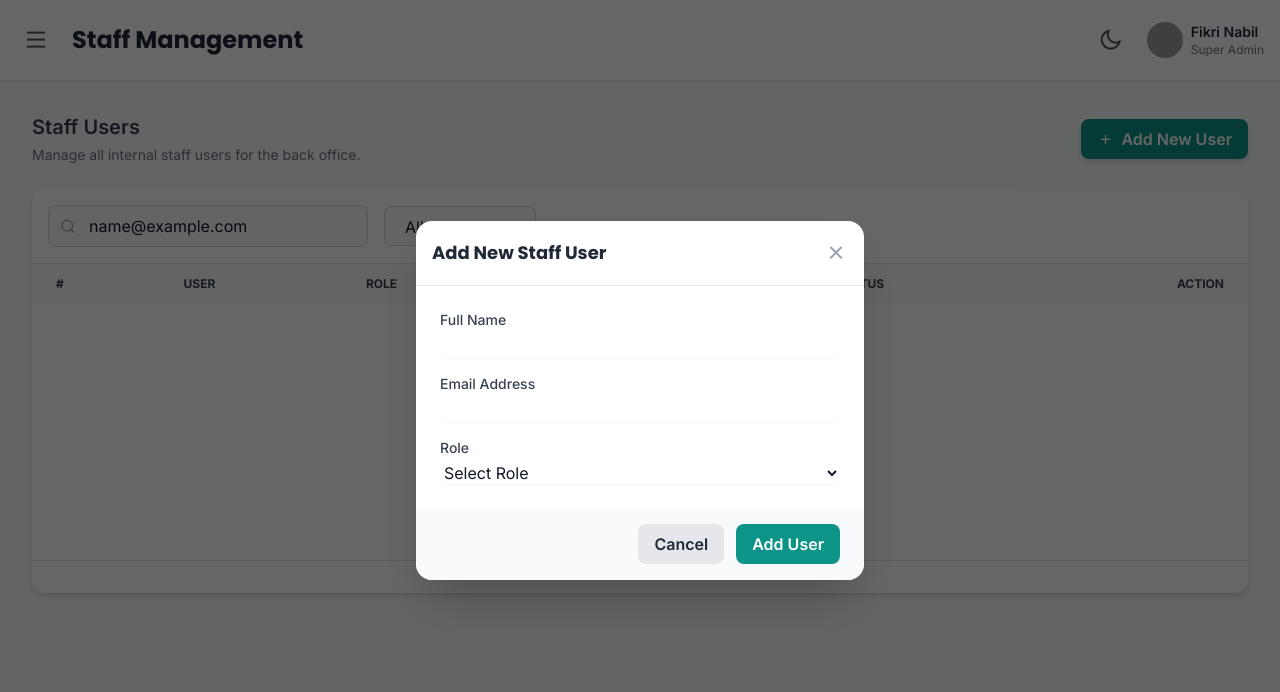
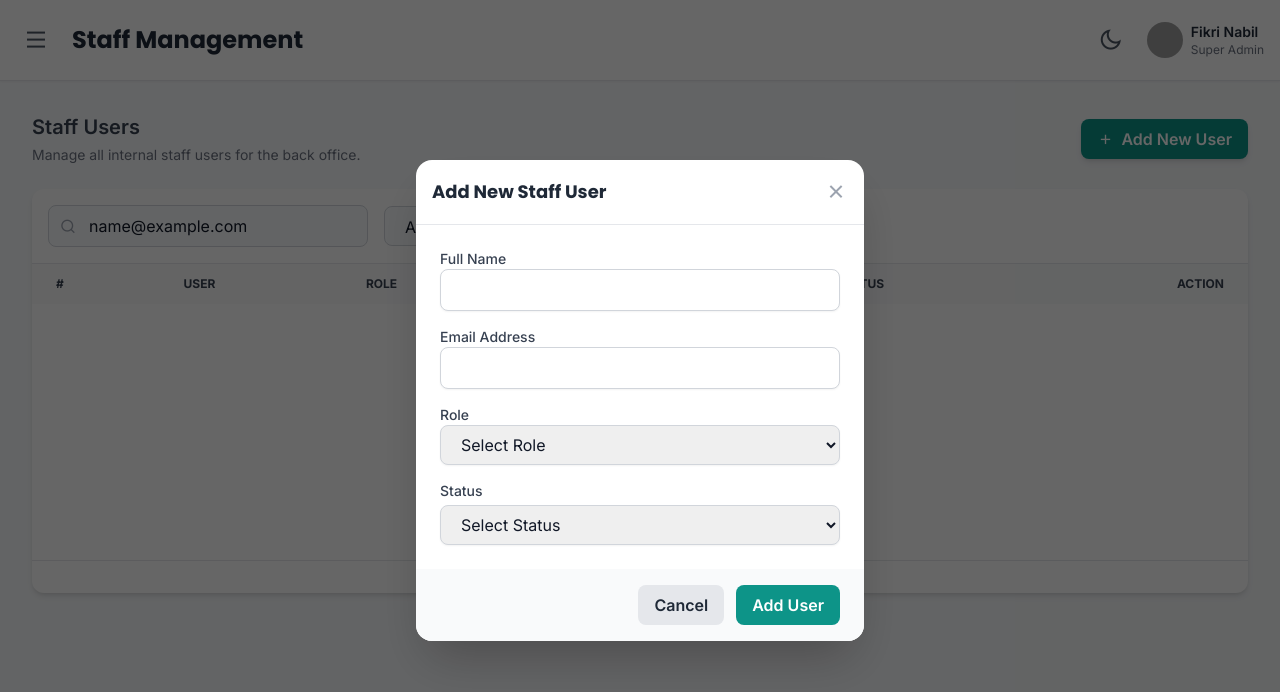
Before and after one commit to webappstudio-my/mysertifico, a React (Vite) app: page /bo/admin/staff in a window 1280 px wide. Both pictures are taken after typing "name@example.com" into the empty fields and a click on the button "Add New User". Shown: the top 692 px of the page. Built offline with nearby package versions, Linux system fonts and the light colour scheme; grey boxes are pictures that could not be loaded.

Commit message:
fix input fields sizes for add new user + add status input on add new user modal

```diff
--- a/src/components/bo/BoAddUserModal.jsx
+++ b/src/components/bo/BoAddUserModal.jsx
@@ -4,6 +4,7 @@ const BoAddUserModal = ({ isOpen, onClose, onAddUser }) => {
     const [fullName, setFullName] = useState('');
     const [email, setEmail] = useState('');
     const [role, setRole] = useState('');
+    const [status, setStatus] = useState('');
     const [error, setError] = useState('');
     const modalPanelRef = useRef(null);
 
@@ -13,6 +14,7 @@ const BoAddUserModal = ({ isOpen, onClose, onAddUser }) => {
             setFullName('');
             setEmail('');
             setRole('');
+            setStatus('');
             setError('');
         }
     }, [isOpen]);
@@ -34,7 +36,7 @@ const BoAddUserModal = ({ isOpen, onClose, onAddUser }) => {
         e.preventDefault();
         setError(''); // Clear previous errors
 
-        if (!fullName || !email || !role) {
+        if (!fullName || !email || !role || !status) {
             setError('Please fill in all fields.');
             return;
         }
@@ -45,7 +47,7 @@ const BoAddUserModal = ({ isOpen, onClose, onAddUser }) => {
             return;
         }
 
-        onAddUser({ fullName, email, role });
+        onAddUser({ fullName, email, role, status });
         onClose(); // Close modal after successful submission
     };
 
@@ -72,7 +74,7 @@ const BoAddUserModal = ({ isOpen, onClose, onAddUser }) => {
                             <input
                                 type="text"
                                 id="new-user-name"
-                                className="mt-1 block w-full border-gray-300 dark:border-gray-600 rounded-lg shadow-sm focus:border-primary focus:ring-primary bg-white dark:bg-gray-700 text-gray-900 dark:text-white"
+                                className="w-full px-4 py-2 border border-gray-300 dark:border-gray-600 rounded-lg shadow-sm dark:bg-gray-700 focus:outline-none focus:ring-2 focus:ring-primary text-gray-900 dark:text-white pr-10"
                                 value={fullName}
                                 onChange={(e) => setFullName(e.target.value)}
                             />
@@ -82,7 +84,7 @@ const BoAddUserModal = ({ isOpen, onClose, onAddUser }) => {
                             <input
                                 type="email"
                                 id="new-user-email"
-                                className="mt-1 block w-full border-gray-300 dark:border-gray-600 rounded-lg shadow-sm focus:border-primary focus:ring-primary bg-white dark:bg-gray-700 text-gray-900 dark:text-white"
+                                className="w-full px-4 py-2 border border-gray-300 dark:border-gray-600 rounded-lg shadow-sm dark:bg-gray-700 focus:outline-none focus:ring-2 focus:ring-primary text-gray-900 dark:text-white pr-10"
                                 value={email}
                                 onChange={(e) => setEmail(e.target.value)}
                             />
@@ -91,7 +93,7 @@ const BoAddUserModal = ({ isOpen, onClose, onAddUser }) => {
                             <label htmlFor="new-user-role" className="block text-sm font-medium text-gray-700 dark:text-gray-300">Role</label>
                             <select
                                 id="new-user-role"
-                                className="mt-1 block w-full border-gray-300 dark:border-gray-600 rounded-lg shadow-sm focus:border-primary focus:ring-primary bg-white dark:bg-gray-700 text-gray-900 dark:text-white"
+                                className="w-full px-4 py-2 border border-gray-300 dark:border-gray-600 rounded-lg shadow-sm dark:bg-gray-700 focus:outline-none focus:ring-2 focus:ring-primary text-gray-900 dark:text-white pr-10"
                                 value={role}
                                 onChange={(e) => setRole(e.target.value)}
                             >
@@ -99,6 +101,19 @@ const BoAddUserModal = ({ isOpen, onClose, onAddUser }) => {
                                 <option value="Super Admin">Super Admin</option>
                                 <option value="Admin">Admin</option>
                                 <option value="Manager">Manager</option>
+                            </select>
+                        </div>
+                        <div>
+                            <label htmlFor="status" className="block text-sm font-medium text-gray-700 dark:text-gray-300 mb-1">Status</label>
+                            <select
+                                id="status"
+                                className="w-full px-4 py-2 border border-gray-300 dark:border-gray-600 rounded-lg shadow-sm dark:bg-gray-700 focus:outline-none focus:ring-2 focus:ring-primary text-gray-900 dark:text-white"
+                                value={status}
+                                onChange={(e) => setStatus(e.target.value)}
+                            >
+                                <option value="">Select Status</option>
+                                <option value="Active">Active</option>
+                                <option value="Inactive">Inactive</option>
                             </select>
                         </div>
                     </div>
--- a/src/pages/bo/BoUsers.jsx
+++ b/src/pages/bo/BoUsers.jsx
@@ -72,7 +72,7 @@ const BoUsers = () => {
         if (!user) return;
 
         setUserToUpdateId(userId);
-        const isActivating = user.status === 'Inactive';
+        const isActivating = user.status === 'Active' ? 'Inactive' : 'Active';
 
         setModalConfig({
             iconClass: isActivating ? 'ri-checkbox-circle-line text-green-600 dark:text-green-400' : 'ri-close-circle-line text-red-600 dark:text-red-400',
@@ -101,14 +101,14 @@ const BoUsers = () => {
         setUserToUpdateId(null);
     };
 
-    const handleAddUser = ({ fullName, email, role }) => {
+    const handleAddUser = ({ fullName, email, role, status, }) => {
         const newUser = {
             id: Date.now(), // Simple unique ID
             name: fullName,
             email: email,
             role: role,
             dateJoined: new Date().toISOString().slice(0, 10),
-            status: 'Active', // New users are active by default
+            status: status,
         };
         setUserData(prevUserData => [newUser, ...prevUserData]);
     };
```
Also changed, not shown: src/pages/bo/BoDashboard.jsx (+0 -28 lines).
